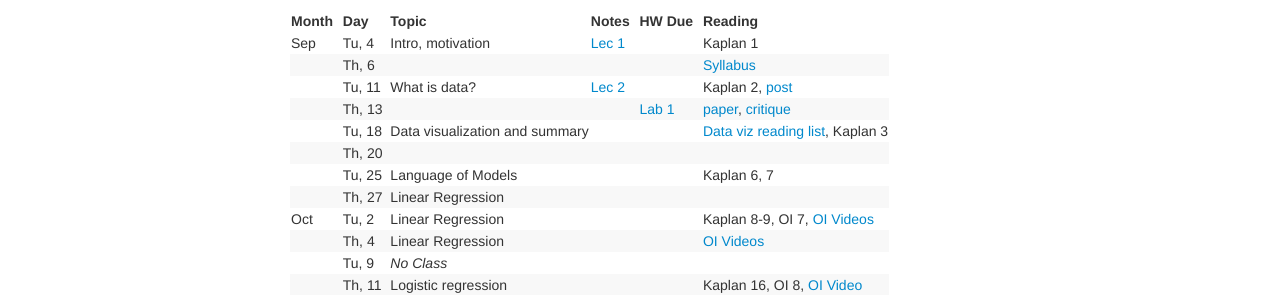
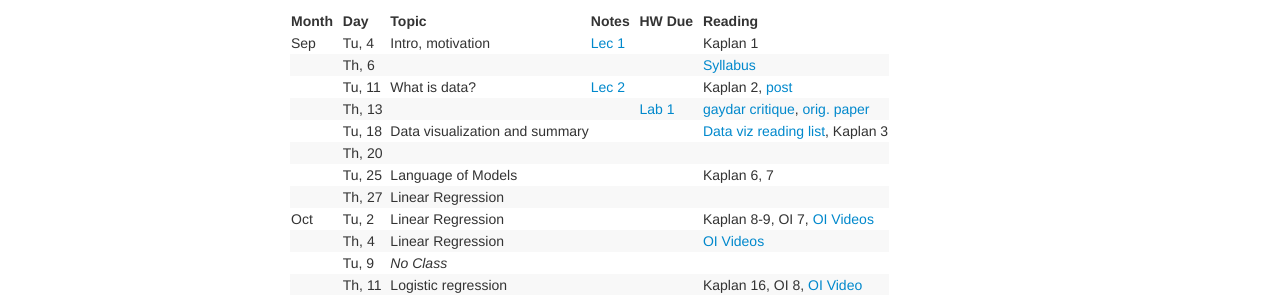
Before and after one commit to nickreich/data-stories, a Jekyll site: the page built from pages/schedule.md, in a window 1280 px wide. Shown: the part 242-537 px from the top of the page. Built offline with Jekyll 4.4.1, drawn with Linux system fonts in a browser that asks for light colours.

Commit message:
updated reading for single PDF...

```diff
--- a/pages/schedule.md
+++ b/pages/schedule.md
@@ -15,7 +15,7 @@
  Sep | Tu, 4 |     | Intro, motivation | [Lec 1](../assets/lectures/lecture1-intro-regression/lecture1-intro-regression.pdf) ||Kaplan 1
      | Th,  6|     |  | | | [Syllabus](../assets/syllabus/data-stories-reich-syllabus.pdf)
      | Tu, 11|     | What is data?     | [Lec 2](../assets/lectures/lecture2-what-is-data/lecture2-what-is-data.pdf) |  | Kaplan 2, [post](https://simplystatistics.org/2018/08/15/the-law-and-order-of-data-science/)
-     | Th, 13|     |  | | [Lab 1](../assets/labs/lab1-data/lab1-data.pdf) &nbsp; &nbsp; | [paper](https://psyarxiv.com/hv28a/), [critique](http://andrewgelman.com/2017/09/12/seemed-destruction-done-not-choose-two/)
+     | Th, 13|     |  | | [Lab 1](../assets/labs/lab1-data/lab1-data.pdf) &nbsp; &nbsp; | [gaydar critique](http://www.stat.columbia.edu/~gelman/research/unpublished/gaydar5.pdf), [orig. paper](https://psyarxiv.com/hv28a/)
      | Tu, 18|     | Data visualization and summary | <!--[Lec 3](../assets/lectures/lecture3-data-viz/lecture3-data-viz.pdf)--> |  | [Data viz reading list](data-viz-reading-list.html), Kaplan 3
      | Th, 20|     |    | | |
      | Tu, 25|     | Language of Models | <!--[Lec 4](../assets/lectures/lecture4-models/lecture4-model-language.pdf) --> || Kaplan 6, 7
```
